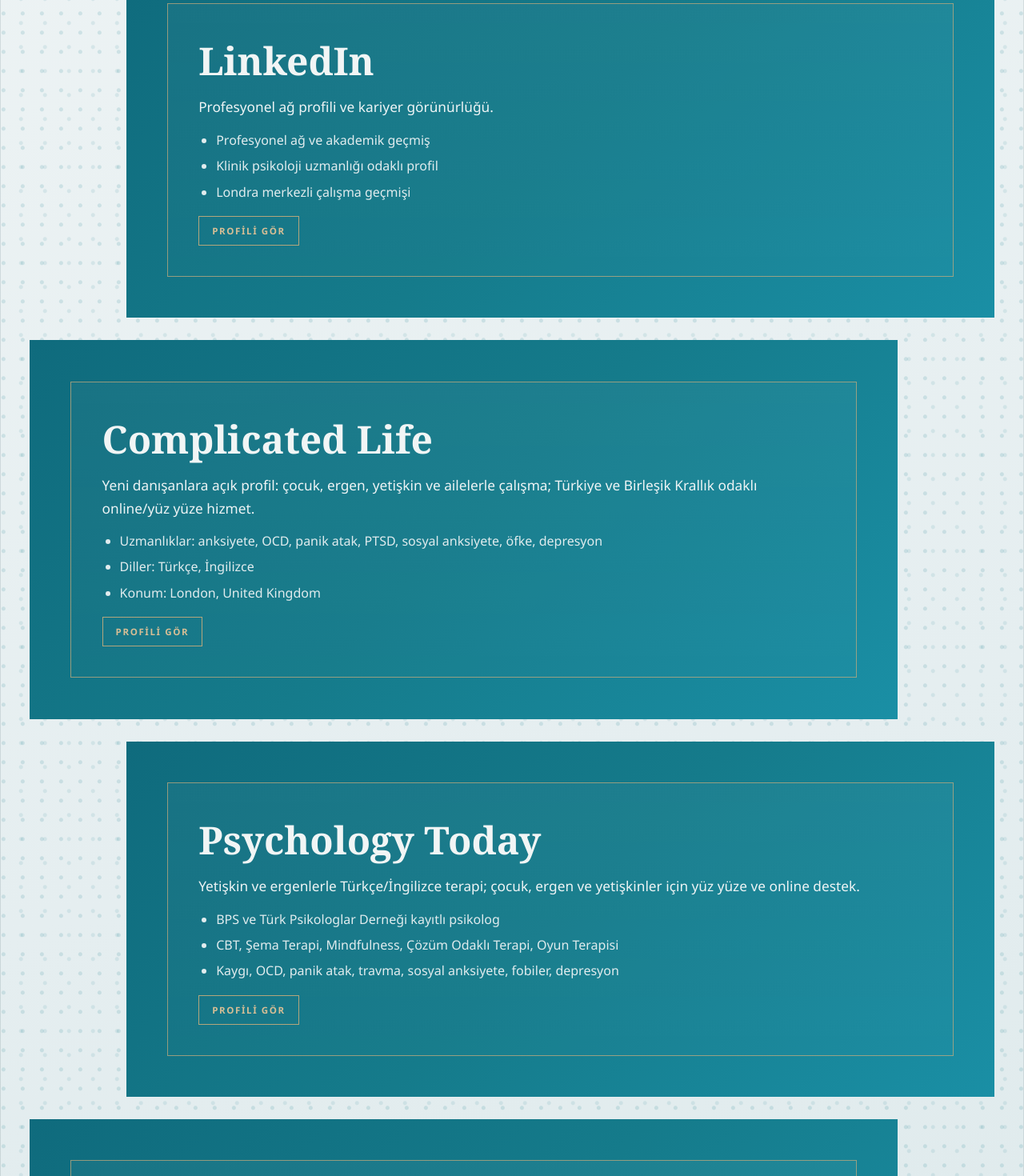
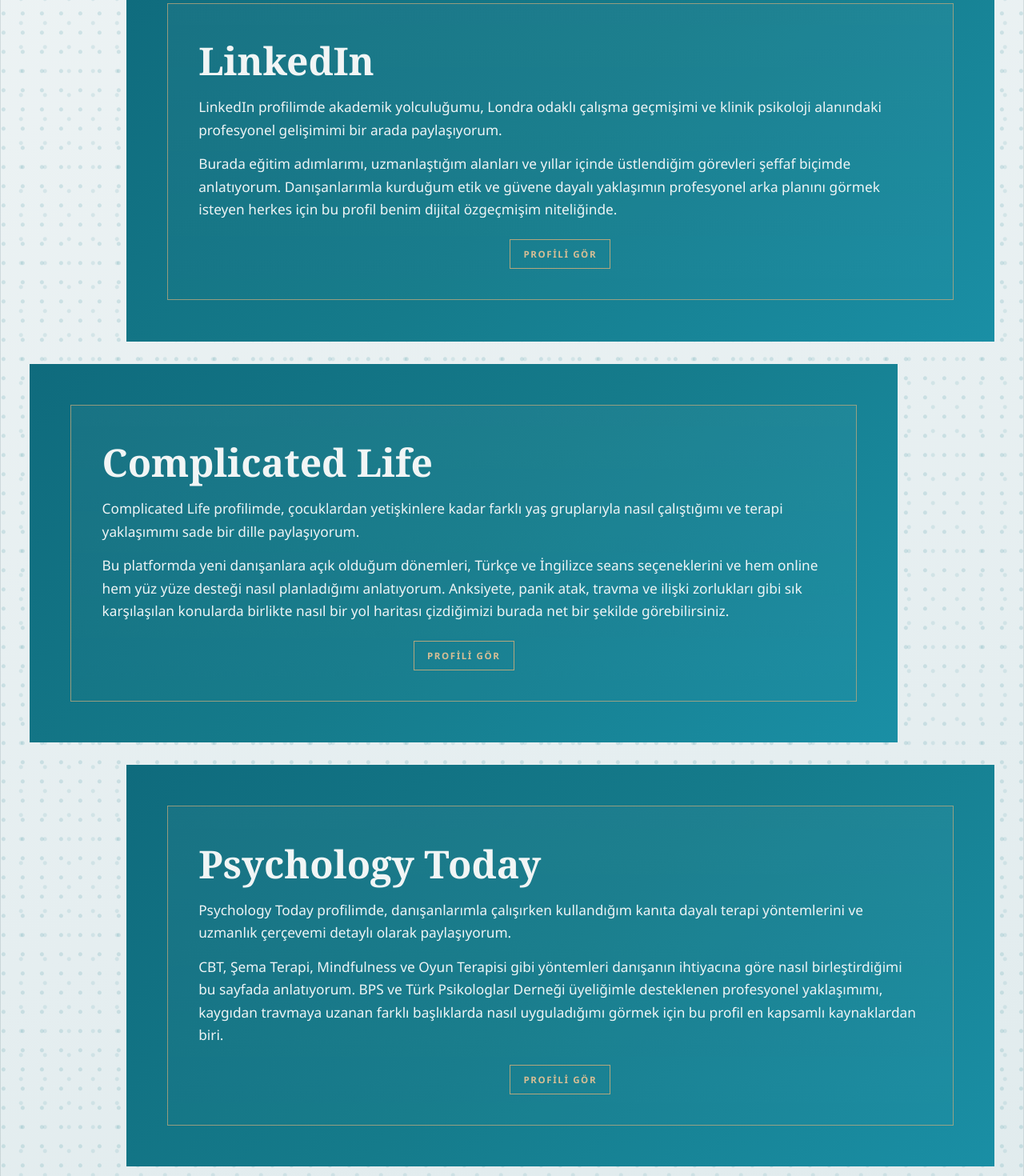
Before and after one commit to OmerYilmazlar/acelya-sarioglu, a React (Vite) app: page / in a window 1280 px wide. Shown: the part 6440-7910 px from the top of the page at 80% size. Built offline with nearby package versions, Linux system fonts and the light colour scheme.

Commit message:
Rewrite platform cards with first-person stories and centered CTAs

```diff
--- a/src/App.jsx
+++ b/src/App.jsx
@@ -161,48 +161,37 @@
     name: 'LinkedIn',
     href: 'https://uk.linkedin.com/in/a%C3%A7elya-sar%C4%B1o%C4%9Flu-362128152',
     image: platformLinkedin,
-    summary: 'Profesyonel ağ profili ve kariyer görünürlüğü.',
-    highlights: [
-      'Profesyonel ağ ve akademik geçmiş',
-      'Klinik psikoloji uzmanlığı odaklı profil',
-      'Londra merkezli çalışma geçmişi',
-    ],
+    summary:
+      'LinkedIn profilimde akademik yolculuğumu, Londra odaklı çalışma geçmişimi ve klinik psikoloji alanındaki profesyonel gelişimimi bir arada paylaşıyorum.',
+    story:
+      'Burada eğitim adımlarımı, uzmanlaştığım alanları ve yıllar içinde üstlendiğim görevleri şeffaf biçimde anlatıyorum. Danışanlarımla kurduğum etik ve güvene dayalı yaklaşımın profesyonel arka planını görmek isteyen herkes için bu profil benim dijital özgeçmişim niteliğinde.',
   },
   {
     name: 'Complicated Life',
     href: 'https://complicated.life/find-a-therapist/london/counsellor-acelya-sarioglu',
     image: platformItsComplicated,
     summary:
-      'Yeni danışanlara açık profil: çocuk, ergen, yetişkin ve ailelerle çalışma; Türkiye ve Birleşik Krallık odaklı online/yüz yüze hizmet.',
-    highlights: [
-      'Uzmanlıklar: anksiyete, OCD, panik atak, PTSD, sosyal anksiyete, öfke, depresyon',
-      'Diller: Türkçe, İngilizce',
-      'Konum: London, United Kingdom',
-    ],
+      'Complicated Life profilimde, çocuklardan yetişkinlere kadar farklı yaş gruplarıyla nasıl çalıştığımı ve terapi yaklaşımımı sade bir dille paylaşıyorum.',
+    story:
+      'Bu platformda yeni danışanlara açık olduğum dönemleri, Türkçe ve İngilizce seans seçeneklerini ve hem online hem yüz yüze desteği nasıl planladığımı anlatıyorum. Anksiyete, panik atak, travma ve ilişki zorlukları gibi sık karşılaşılan konularda birlikte nasıl bir yol haritası çizdiğimizi burada net bir şekilde görebilirsiniz.',
   },
   {
     name: 'Psychology Today',
     href: 'https://www.psychologytoday.com/gb/counselling/acelya-sarioglu-london/1438632',
     image: platformPsychologyToday,
     summary:
-      'Yetişkin ve ergenlerle Türkçe/İngilizce terapi; çocuk, ergen ve yetişkinler için yüz yüze ve online destek.',
-    highlights: [
-      'BPS ve Türk Psikologlar Derneği kayıtlı psikolog',
-      'CBT, Şema Terapi, Mindfulness, Çözüm Odaklı Terapi, Oyun Terapisi',
-      'Kaygı, OCD, panik atak, travma, sosyal anksiyete, fobiler, depresyon',
-    ],
+      'Psychology Today profilimde, danışanlarımla çalışırken kullandığım kanıta dayalı terapi yöntemlerini ve uzmanlık çerçevemi detaylı olarak paylaşıyorum.',
+    story:
+      'CBT, Şema Terapi, Mindfulness ve Oyun Terapisi gibi yöntemleri danışanın ihtiyacına göre nasıl birleştirdiğimi bu sayfada anlatıyorum. BPS ve Türk Psikologlar Derneği üyeliğimle desteklenen profesyonel yaklaşımımı, kaygıdan travmaya uzanan farklı başlıklarda nasıl uyguladığımı görmek için bu profil en kapsamlı kaynaklardan biri.',
   },
   {
     name: 'MHW Clinic',
     href: 'https://mhwclinic.co.uk/acelya-sarioglu/',
     image: platformMhwClinic,
     summary:
-      'My Health and Wellbeing Clinic uzman profili: çocuk, ergen ve yetişkin psikolojisinde kapsamlı terapi, değerlendirme ve danışmanlık.',
-    highlights: [
-      'Uzmanlık alanları: Adult Psychotherapy, Child/Adolescent Psychotherapy, Autism & ADHD Assessment',
-      'Kanıta dayalı yaklaşım: CBT, Şema Terapi, Mindfulness, Çözüm Odaklı Terapi, Oyun Terapisi',
-      'Ebeveyn ve okul destek danışmanlığı dahil bütüncül bakım modeli',
-    ],
+      'MHW Clinic profilimde, klinik ekip içindeki rolümü ve çocuk, ergen, yetişkin danışanlarla yürüttüğüm bütüncül terapi modelini paylaşıyorum.',
+    story:
+      'Bu sayfada psikoterapiye ek olarak otizm ve DEHB değerlendirme süreçlerini, ebeveyn ve okul iş birliğini nasıl yapılandırdığımı adım adım anlatıyorum. Hedefim yalnızca semptomları azaltmak değil; danışanın günlük yaşamına, aile sistemine ve gelişim yolculuğuna sürdürülebilir bir destek planı kurmak.',
   },
 ]
 
@@ -849,11 +838,7 @@
               <div className="platform-feature-frame">
                 <h3>{platform.name}</h3>
                 <p>{platform.summary}</p>
-                <ul>
-                  {platform.highlights.map((item) => (
-                    <li key={item}>{item}</li>
-                  ))}
-                </ul>
+                <p>{platform.story}</p>
                 <a href={platform.href} target="_blank" rel="noreferrer" className="platform-link-btn">
                   Profili Gör
                 </a>
--- a/src/index.css
+++ b/src/index.css
@@ -1247,6 +1247,10 @@
   font-size: 1.08rem;
 }
 
+.platform-feature-frame p + p {
+  margin-top: 14px;
+}
+
 .platform-feature-frame ul {
   margin: 14px 0 0;
   padding-left: 22px;
@@ -1260,8 +1264,9 @@
 }
 
 .platform-link-btn {
-  margin-top: 18px;
-  display: inline-block;
+  margin: 22px auto 0;
+  display: block;
+  width: fit-content;
   border: 1px solid rgba(197, 171, 124, 0.9);
   color: #d7be95;
   padding: 10px 16px;
@@ -1269,6 +1274,7 @@
   letter-spacing: 0.14em;
   font-size: 0.72rem;
   font-weight: 700;
+  text-align: center;
 }
 
 .instagram-events-showcase {
```
